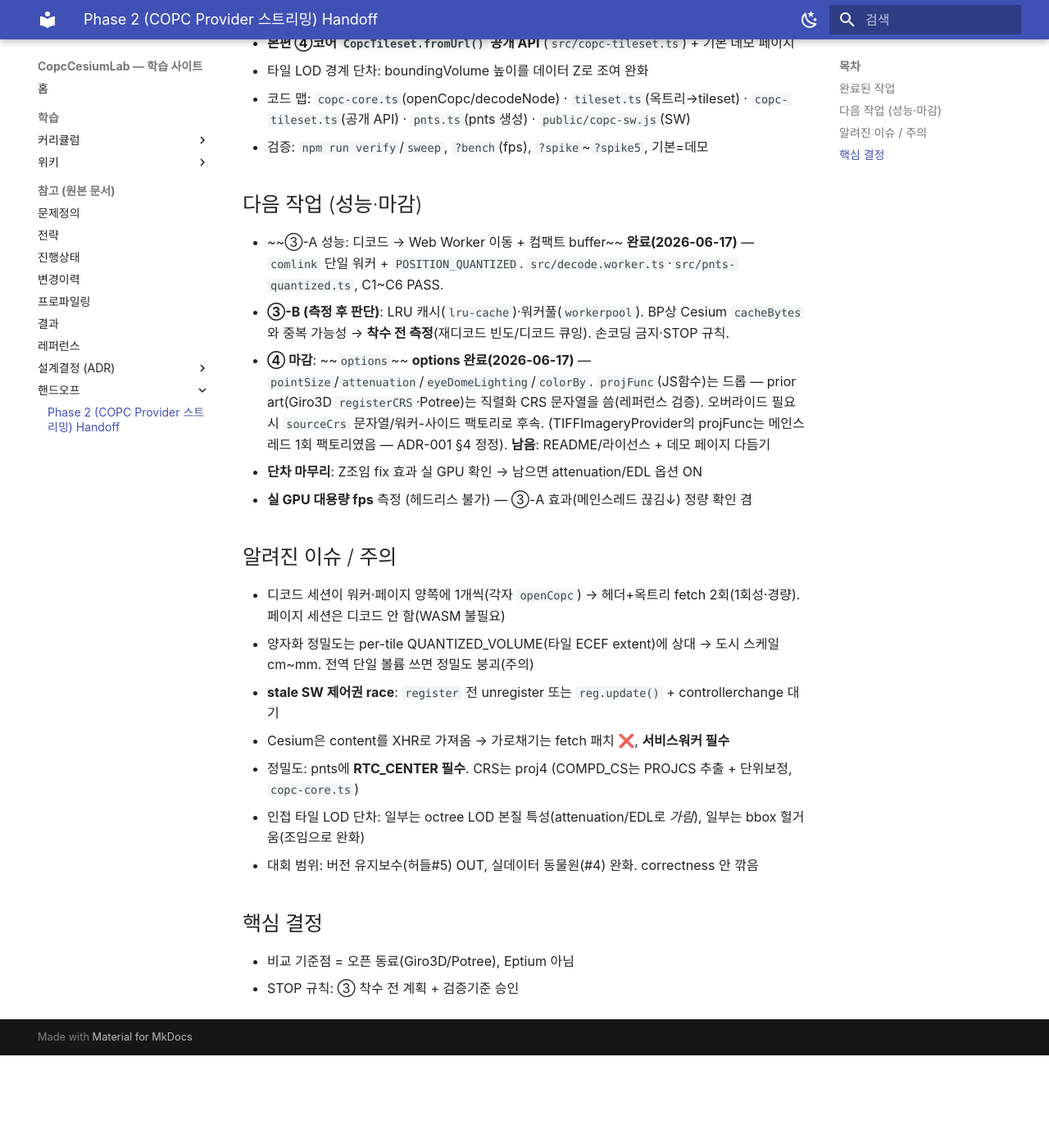
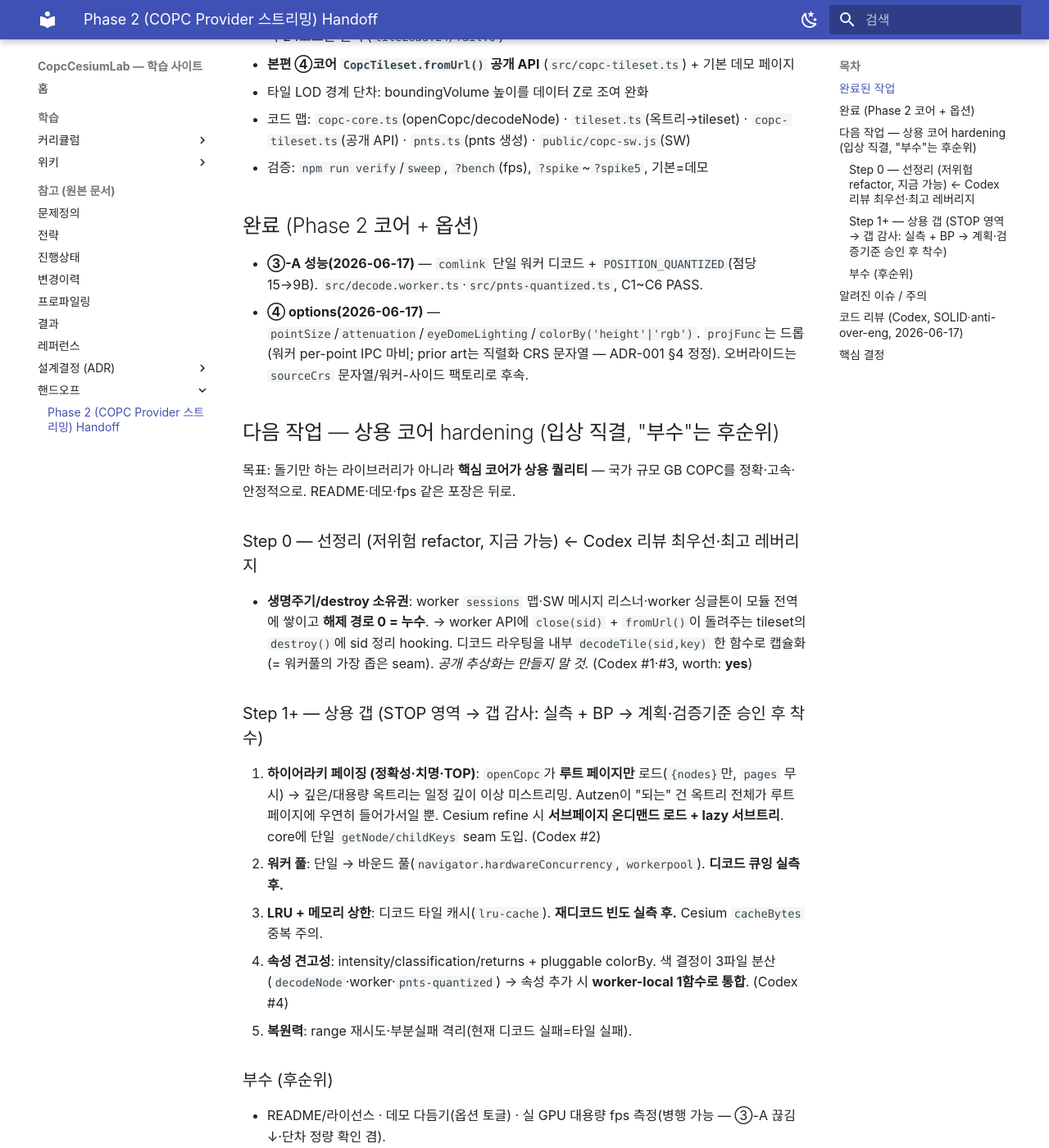
Before and after one commit to thissak/copc-cesium, an MkDocs documentation site: the page built from docs/handoff/phase2-streaming-handoff.md, in a window 1280 px wide and 1400 px high, scrolled down 467 px. Shown: the whole window at 82% size. Built offline with MkDocs 1.6.1 and Material for MkDocs 9.7.7, drawn with Linux system fonts in a browser that asks for light colours; before the commit the page ends 1754 px from its top, so only the background shows below that; some of the changed text lies outside the part shown.

Commit message:
docs: handoff — 상용 코어 hardening 로드맵 + Codex SOLID 리뷰
다음 작업을 README/데모(부수)에서 상용 코어 hardening으로 재설정.
Step 0(생명주기/destroy 선정리) → Step 1+ 하이어라키 페이징(정확성·TOP)·
워커풀·LRU·속성견고성·복원력. Codex 리뷰(건드리지 말 seam·over-eng watch) 기록.

Co-Authored-By: Claude Opus 4.8 (1M context) <noreply@anthropic.com>

```diff
--- a/docs/handoff/phase2-streaming-handoff.md
+++ b/docs/handoff/phase2-streaming-handoff.md
@@ -1,6 +1,6 @@
 # Phase 2 (COPC Provider 스트리밍) Handoff
 
-갱신 2026-06-16. 핵심 기능 + 공개 API 작동. 성능·마감만 남음.
+갱신 2026-06-17. 핵심 기능 + 공개 API 작동. **다음 = 상용 코어 hardening** (돌기만 → 상용 퀄리티; 입상 목표).
 
 ## 완료된 작업
 - 아키텍처: [ADR-001](../adr/001-provider-plugin-architecture-A.md)(결과물=`CopcTileset.fromUrl()`, A안) + [ADR-002](../adr/002-service-worker-tile-interception.md)(서비스워커 가로채기 + 페이지 디코드 라우팅)
@@ -12,12 +12,25 @@
 - 코드 맵: `copc-core.ts`(openCopc/decodeNode) · `tileset.ts`(옥트리→tileset) · `copc-tileset.ts`(공개 API) · `pnts.ts`(pnts 생성) · `public/copc-sw.js`(SW)
 - 검증: `npm run verify`/`sweep`, `?bench`(fps), `?spike`~`?spike5`, 기본=데모
 
-## 다음 작업 (성능·마감)
-- ~~③-A 성능: 디코드 → Web Worker 이동 + 컴팩트 buffer~~ **완료(2026-06-17)** — `comlink` 단일 워커 + `POSITION_QUANTIZED`. `src/decode.worker.ts`·`src/pnts-quantized.ts`, C1~C6 PASS.
-- **③-B (측정 후 판단)**: LRU 캐시(`lru-cache`)·워커풀(`workerpool`). BP상 Cesium `cacheBytes`와 중복 가능성 → **착수 전 측정**(재디코드 빈도/디코드 큐잉). 손코딩 금지·STOP 규칙.
-- **④ 마감**: ~~`options`~~ **options 완료(2026-06-17)** — `pointSize`/`attenuation`/`eyeDomeLighting`/`colorBy`. `projFunc`(JS함수)는 드롭 — prior art(Giro3D `registerCRS`·Potree)는 직렬화 CRS 문자열을 씀(레퍼런스 검증). 오버라이드 필요시 `sourceCrs` 문자열/워커-사이드 팩토리로 후속. (TIFFImageryProvider의 projFunc는 메인스레드 1회 팩토리였음 — ADR-001 §4 정정). **남음**: README/라이선스 + 데모 페이지 다듬기
-- **단차 마무리**: Z조임 fix 효과 실 GPU 확인 → 남으면 attenuation/EDL 옵션 ON
-- **실 GPU 대용량 fps** 측정 (헤드리스 불가) — ③-A 효과(메인스레드 끊김↓) 정량 확인 겸
+## 완료 (Phase 2 코어 + 옵션)
+- **③-A 성능(2026-06-17)** — `comlink` 단일 워커 디코드 + `POSITION_QUANTIZED`(점당 15→9B). `src/decode.worker.ts`·`src/pnts-quantized.ts`, C1~C6 PASS.
+- **④ options(2026-06-17)** — `pointSize`/`attenuation`/`eyeDomeLighting`/`colorBy('height'|'rgb')`. `projFunc`는 드롭(워커 per-point IPC 마비; prior art는 직렬화 CRS 문자열 — ADR-001 §4 정정). 오버라이드는 `sourceCrs` 문자열/워커-사이드 팩토리로 후속.
+
+## 다음 작업 — 상용 코어 hardening (입상 직결, "부수"는 후순위)
+목표: 돌기만 하는 라이브러리가 아니라 **핵심 코어가 상용 퀄리티** — 국가 규모 GB COPC를 정확·고속·안정적으로. README·데모·fps 같은 포장은 뒤로.
+
+### Step 0 — 선정리 (저위험 refactor, 지금 가능) ← Codex 리뷰 최우선·최고 레버리지
+- **생명주기/destroy 소유권**: worker `sessions` 맵·SW 메시지 리스너·worker 싱글톤이 모듈 전역에 쌓이고 **해제 경로 0 = 누수**. → worker API에 `close(sid)` + `fromUrl()`이 돌려주는 tileset의 `destroy()`에 sid 정리 hooking. 디코드 라우팅을 내부 `decodeTile(sid,key)` 한 함수로 캡슐화(= 워커풀의 가장 좁은 seam). *공개 추상화는 만들지 말 것.* (Codex #1·#3, worth: **yes**)
+
+### Step 1+ — 상용 갭 (STOP 영역 → 갭 감사: 실측 + BP → 계획·검증기준 승인 후 착수)
+1. **하이어라키 페이징 (정확성·치명·TOP)**: `openCopc`가 **루트 페이지만** 로드(`{nodes}`만, `pages` 무시) → 깊은/대용량 옥트리는 일정 깊이 이상 미스트리밍. Autzen이 "되는" 건 옥트리 전체가 루트 페이지에 우연히 들어가서일 뿐. Cesium refine 시 **서브페이지 온디맨드 로드 + lazy 서브트리**. core에 단일 `getNode/childKeys` seam 도입. (Codex #2)
+2. **워커 풀**: 단일 → 바운드 풀(`navigator.hardwareConcurrency`, `workerpool`). **디코드 큐잉 실측 후.**
+3. **LRU + 메모리 상한**: 디코드 타일 캐시(`lru-cache`). **재디코드 빈도 실측 후.** Cesium `cacheBytes` 중복 주의.
+4. **속성 견고성**: intensity/classification/returns + pluggable colorBy. 색 결정이 3파일 분산(`decodeNode`·worker·`pnts-quantized`) → 속성 추가 시 **worker-local 1함수로 통합**. (Codex #4)
+5. **복원력**: range 재시도·부분실패 격리(현재 디코드 실패=타일 실패).
+
+### 부수 (후순위)
+- README/라이선스 · 데모 다듬기(옵션 토글) · 실 GPU 대용량 fps 측정(병행 가능 — ③-A 끊김↓·단차 정량 확인 겸).
 
 ## 알려진 이슈 / 주의
 - 디코드 세션이 워커·페이지 양쪽에 1개씩(각자 `openCopc`) → 헤더+옥트리 fetch 2회(1회성·경량). 페이지 세션은 디코드 안 함(WASM 불필요)
@@ -26,7 +39,14 @@
 - Cesium은 content를 XHR로 가져옴 → 가로채기는 fetch 패치 ❌, **서비스워커 필수**
 - 정밀도: pnts에 **RTC_CENTER 필수**. CRS는 proj4 (COMPD_CS는 PROJCS 추출 + 단위보정, `copc-core.ts`)
 - 인접 타일 LOD 단차: 일부는 octree LOD 본질 특성(attenuation/EDL로 *가림*), 일부는 bbox 헐거움(조임으로 완화)
+- **누수(현재)**: worker `sessions`·SW 리스너·worker 싱글톤 해제 경로 없음 → Step 0에서 per-session destroy 배선
 - 대회 범위: 버전 유지보수(허들#5) OUT, 실데이터 동물원(#4) 완화. correctness 안 깎음
+
+## 코드 리뷰 (Codex, SOLID·anti-over-eng, 2026-06-17)
+- **선정리 1건만 필수**: Step 0(생명주기/destroy). 나머지 구조 변경은 *그 기능 할 때 lazy*하게 — 지금 추상화 금지.
+- **건드리지 말 seam(이미 좋음)**: 순수 core↔Cesium 레이어 분리(`copc-core`↔`copc.ts`) · 워커의 Cesium-free 경계 · 작은 `CopcTilesetOptions` · 순수변환 `buildTileset` · 격리된 `extractHorizontalCrs`.
+- **over-eng watch**: `copc-sw.js`의 스파이크 합성경로(`/__copc/`)는 스파이크 제거 시 같이 정리 · `pnts.ts`(float32)/`pnts-quantized.ts` 병존은 데모·스파이크가 float32 쓰는 동안만 허용(상용 코어선 중복).
+- **결론**: 견고한 프로토타입 기반. Step 0(per-session destroy 배선)이 누수도 줄이고 워커풀·LRU의 가장 좁은 seam도 동시에 연다 = 최고 레버리지.
 
 ## 핵심 결정
 - 비교 기준점 = 오픈 동료(Giro3D/Potree), Eptium 아님
```
